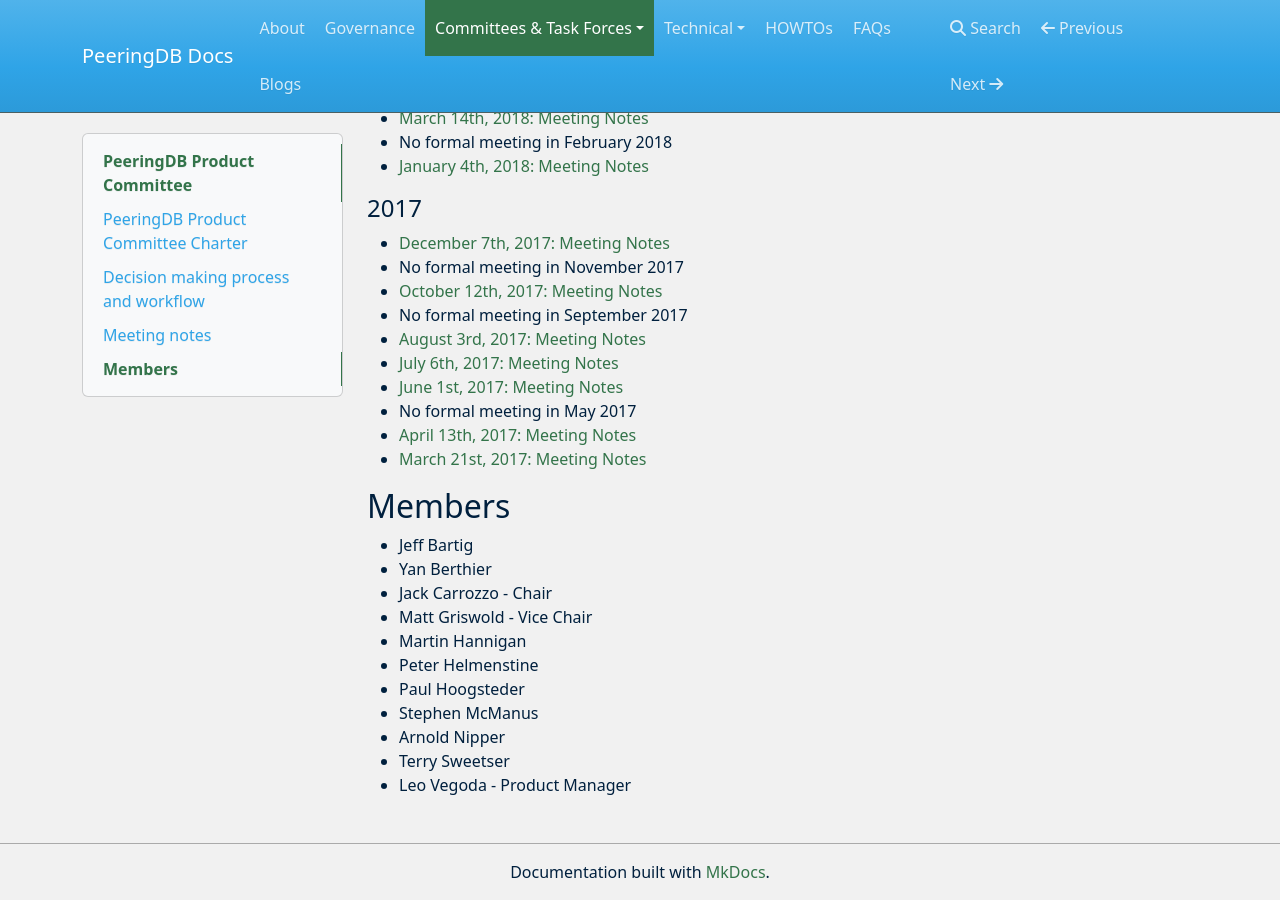
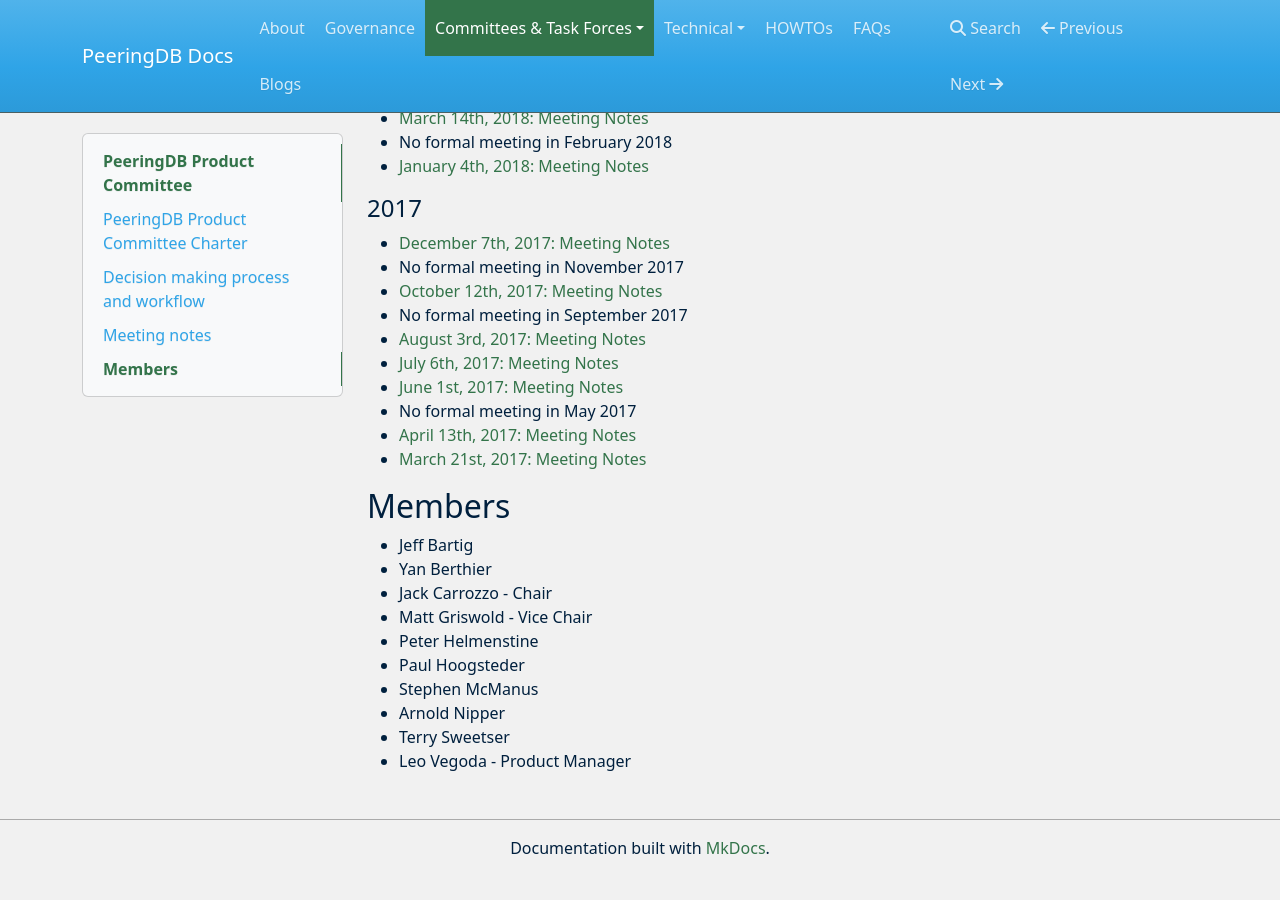
Before and after one commit to peeringdb/docs, an MkDocs documentation site: the page built from docs/committee/product/index.md, in a window 1280 px wide and 900 px high, scrolled down 5575 px. Built offline with MkDocs 1.6.1, drawn with Linux system fonts in a browser that asks for light colours; nearby versions of some CDN libraries; after the commit the page ends 6451 px from its top, so only the background shows below that.

Commit message:
Removed Martin Hannigan from PC.

```diff
--- a/docs/committee/product/index.md
+++ b/docs/committee/product/index.md
@@ -160,7 +160,6 @@
 - Yan Berthier
 - Jack Carrozzo - Chair
 - Matt Griswold - Vice Chair
-- Martin Hannigan
 - Peter Helmenstine
 - Paul Hoogsteder
 - Stephen McManus
```
